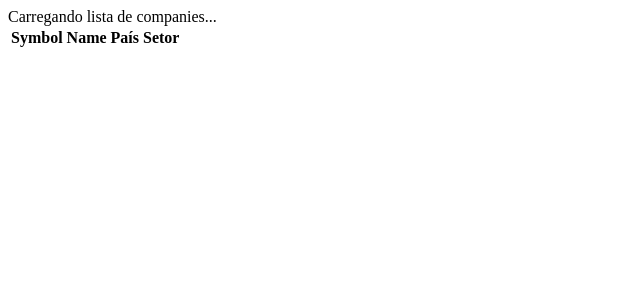
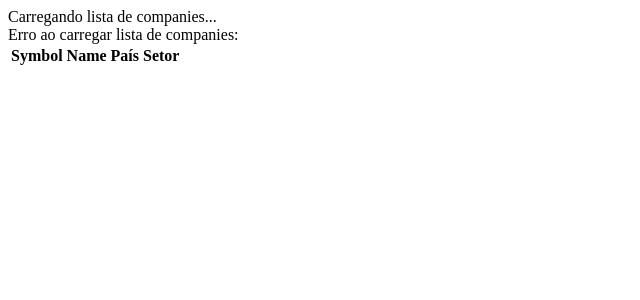
Before and after one commit to GustavoRizzo/invest-track, a Django app: template Django/templates/components/tables/companies.html in a window 1280 px wide. Shown: the top 300 px of the page, without its empty margins (0-640 px from the left). Run offline with Django 5.2, Linux system fonts and the light colour scheme; the template is opened without the code that fills it, so the values that code supplies are empty.

Commit message:
Error handle companies table

```diff
--- a/Django/templates/components/tables/companies.html
+++ b/Django/templates/components/tables/companies.html
@@ -1,15 +1,20 @@
 {% comment %} Table companies Component {% endcomment %}
 <div
     x-data="tableData()"
-        x-init = "fetchData()"
+    x-init="fetchData()"
     id="table-companies-component"
 >
-        {% comment %} If Not laod yet {% endcomment %}
-        <div x-show="companies.length === 0" class="text-center text-gray-400">
+    {% comment %} If not loaded yet {% endcomment %}
+    <div x-show="loading" class="text-center text-gray-400">
         Carregando lista de companies...
     </div>
 
-        {% comment %} If laod {% endcomment %}
+    {% comment %} Error message {% endcomment %}
+    <div x-show="errorMessage" class="text-center text-red-500">
+        Erro ao carregar lista de companies: {{ errorMessage }}
+    </div>
+
+    {% comment %} If loaded {% endcomment %}
     <table x-show="companies.length > 0" class="min-w-full bg-gray-800 text-white border border-gray-700 rounded-lg overflow-hidden">
         <thead class="bg-gray-900">
             <tr>
@@ -36,9 +41,12 @@
     console.log('Table Companies Component');
     function tableData() {
         return {
-                auth_token: sessionStorage.getItem('auth_token'),
+            auth_token: 'ABC', // sessionStorage.getItem('auth_token'),
             companies: [],
+            loading: false,
+            errorMessage: '',
             fetchData() {
+                this.loading = true;
                 fetch(
                     '{% url 'yahoo_finances:company-list' %}', {
                         method: 'GET',
@@ -46,10 +54,24 @@
                             'Content-Type': 'application/json',
                             'Authorization': `Token ${this.auth_token}`,
                         }
+                    }
+                )
+                .then(response => {
+                    if (!response.ok) {
+                        throw new Error('Erro ao carregar lista de companies');
+                    }
+                    return response.json();
                 })
-                        .then(response => response.json())
-                        .then(json => this.companies = json.results);
+                .then(json => {
+                    this.companies = json.results;
+                    this.loading = false;
+                })
+                .catch(error => {
+                    console.error('Erro na requisição: ', error);
+                    this.errorMessage = error.message;
+                    this.loading = false;
+                });
             }
-            }
+        };
     }
 </script>
```
Lines whose indentation alone changed are shown as unchanged.
